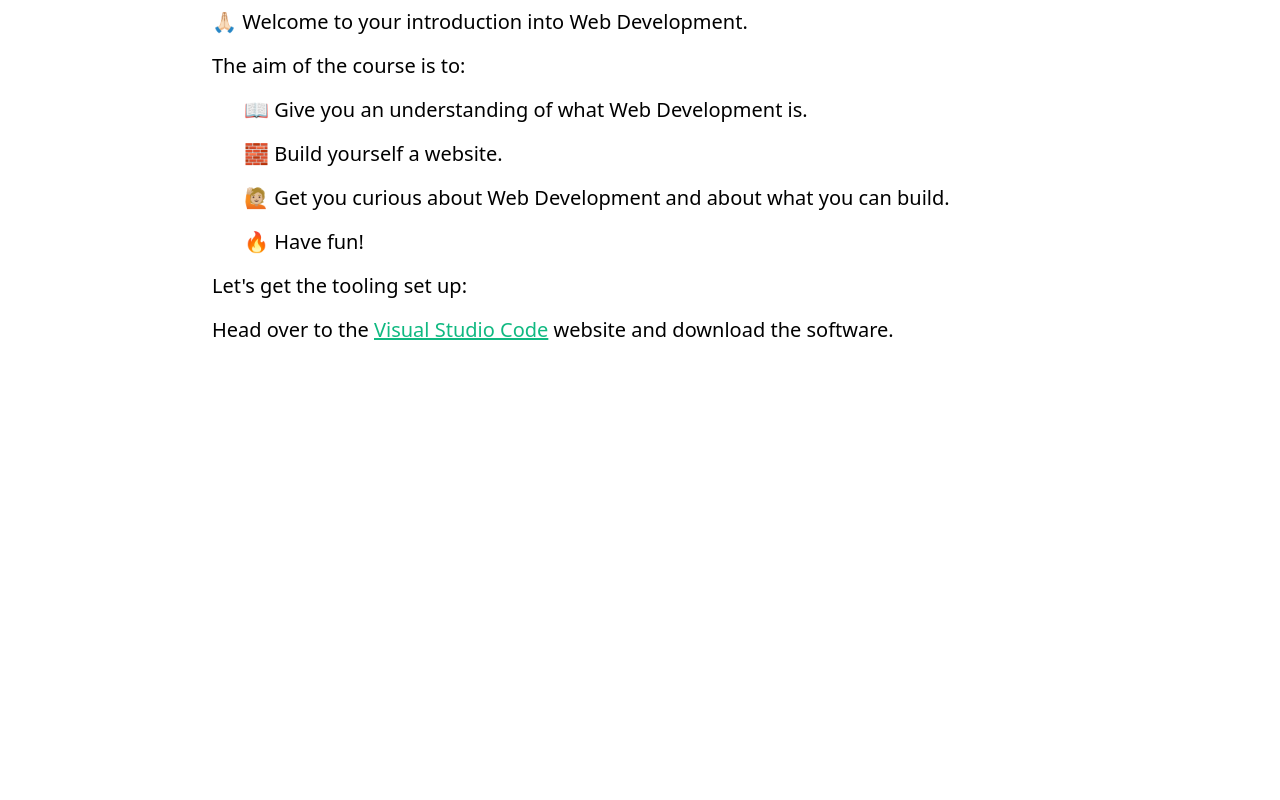
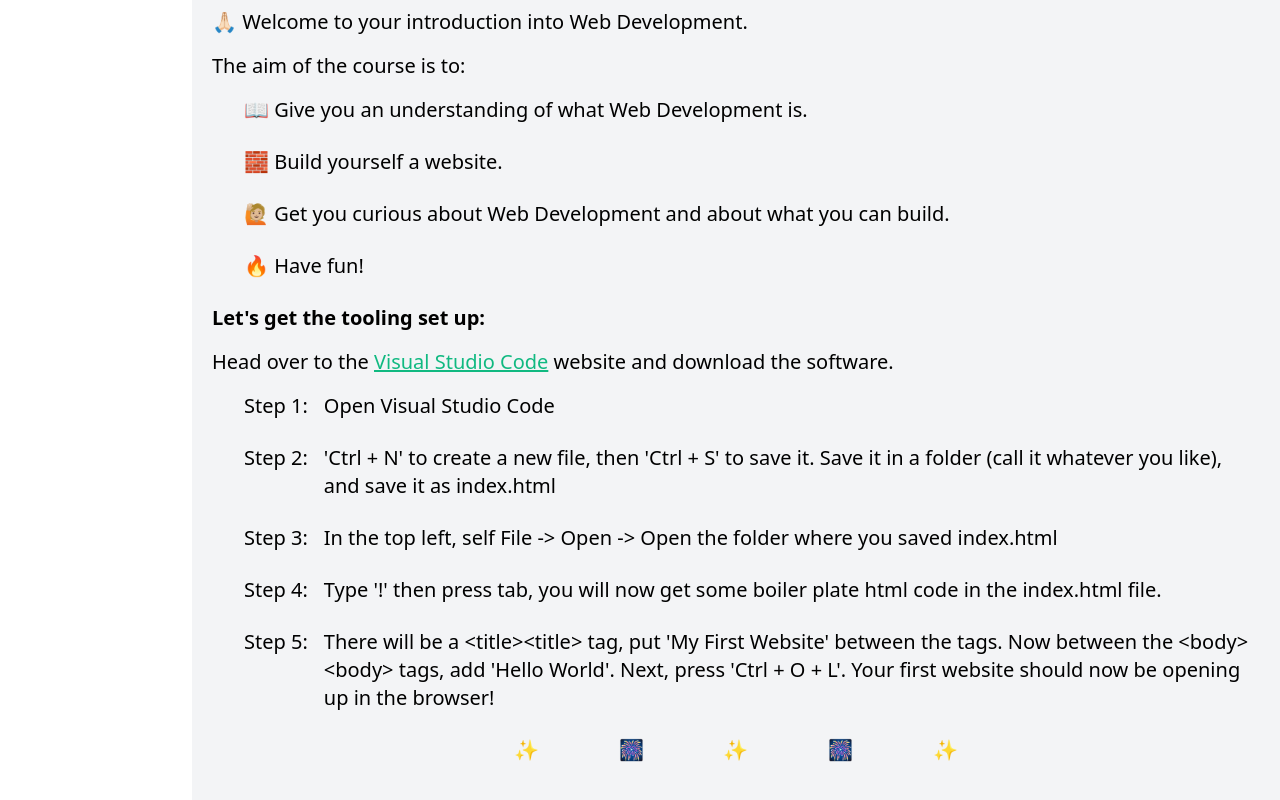
Before and after one commit to JosephO1992/intro-to-web-course, a Vue app: page /#/ in a window 1280 px wide. Shown: the part 286-1086 px from the top of the page. Before the commit the page ends 800 px from the top, so only its background shows below. Built offline with nearby package versions, Linux system fonts and the light colour scheme.

Commit message:
finished the welcome page

```diff
--- a/src/App.vue
+++ b/src/App.vue
@@ -6,7 +6,7 @@
   <div class="flex flex-row justify-between h-full">
     <navigation></navigation>
     <div class="flex flex-col flex-grow">
-      <router-view class="w-full text-center flex-grow"/>
+      <router-view class="w-full text-center flex-grow h-full"/>
       <!-- <bottom-navigation></bottom-navigation> -->
     </div>
 
--- a/src/components/Welcome.vue
+++ b/src/components/Welcome.vue
@@ -1,6 +1,6 @@
 <template>
 <div class="flex flex-col flex-grow h-full">
-	<div class="flex flex-col p-5 text-xl flex-grow text-left">
+	<div class="flex flex-col p-5 text-xl bg-gray-100 flex-grow text-left">
 		<h2 class="font-bold mb-8 underline border-b-2 pb-4 border-gray-800">Intro</h2>
     <p class="mb-4">Hi there! 👋🏻 My name is Joe O'Reilly, I'm a Software Devloper. I've been developing in my own time for a while now, and in the last few months it's become my full time job.</p>
     <p class="mb-4">I'd like to share my passion with you, and hopefully you can learn something new and exciting.</p>
@@ -15,10 +15,23 @@
 				v-for="(aim, index) in aims"
 				:key="index"
 			>
-				<li class="mb-4">{{ aim }}</li>
+				<li class="mb-6">{{ aim }}</li>
 			</ul>
-	<h2 class="mb-4">Let's get the tooling set up:</h2>
-	<p>Head over to the <a href="https://code.visualstudio.com/download" target="_blank" class="underline text-green-500">Visual Studio Code</a> website and download the software.</p>
+	<h2 class="mb-4 font-bold">Let's get the tooling set up:</h2>
+	<p class="mb-4">Head over to the <a href="https://code.visualstudio.com/download" target="_blank" class="underline text-green-500">Visual Studio Code</a> website and download the software.</p>
+
+	<ul class="flex flex-col ml-8">
+		<li v-for="(step, index) in steps" :key="index" class="mb-6 flex flex-row">
+			<p class="flex flex-shrink-0">{{step.step}}:</p><p class="ml-4">{{step.instruction}}</p>
+		</li>
+	</ul>
+	<div class="w-1/2 flex flex-row justify-around mx-auto mb-8">
+		<div>✨</div>
+		<div>🎆</div>
+		<div>✨</div>
+		<div>🎆</div>
+		<div>✨</div>
+	</div>
 	</div>
 </div>
 </template>
@@ -34,6 +47,30 @@
 					"🙋🏼 Get you curious about Web Development and about what you can build.",
 					"🔥 Have fun!",
 				],
+				steps: [
+
+					{
+						step: 'Step 1',
+						instruction: 'Open Visual Studio Code'
+					},
+					{
+						step: 'Step 2',
+						instruction: '\'Ctrl + N\' to create a new file, then \'Ctrl + S\' to save it. Save it in a folder (call it whatever you like), and save it as index.html'
+					},
+					{
+						step: 'Step 3',
+						instruction: 'In the top left, self File -> Open -> Open the folder where you saved index.html'
+					},
+					{
+						step: 'Step 4',
+						instruction: 'Type \'!\' then press tab, you will now get some boiler plate html code in the index.html file.'
+					},
+					{
+						step: 'Step 5',
+						instruction: 'There will be a <title><title> tag, put \'My First Website\' between the tags. Now between the <body><body> tags, add \'Hello World\'. Next, press \'Ctrl + O + L\'. Your first website should now be opening up in the browser!'
+					}
+
+				]
 			};
 		},
 	};
```
